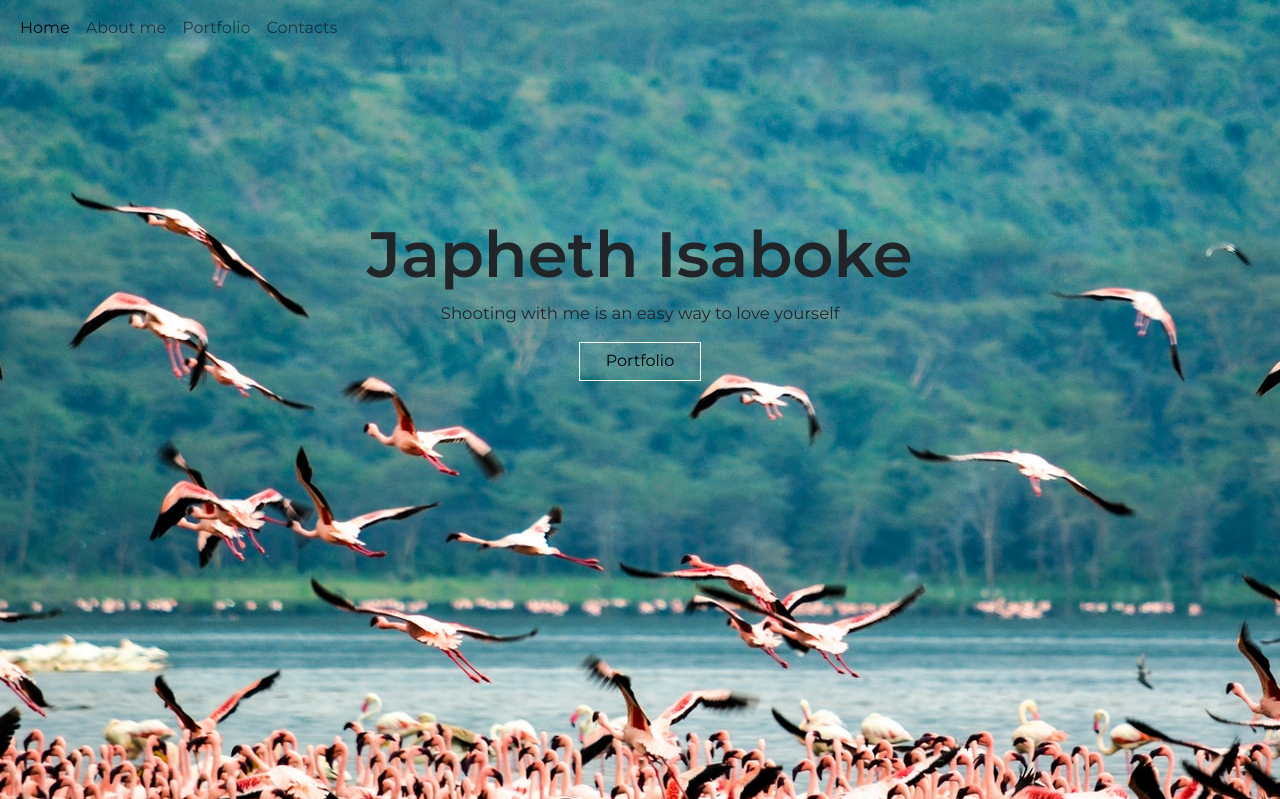
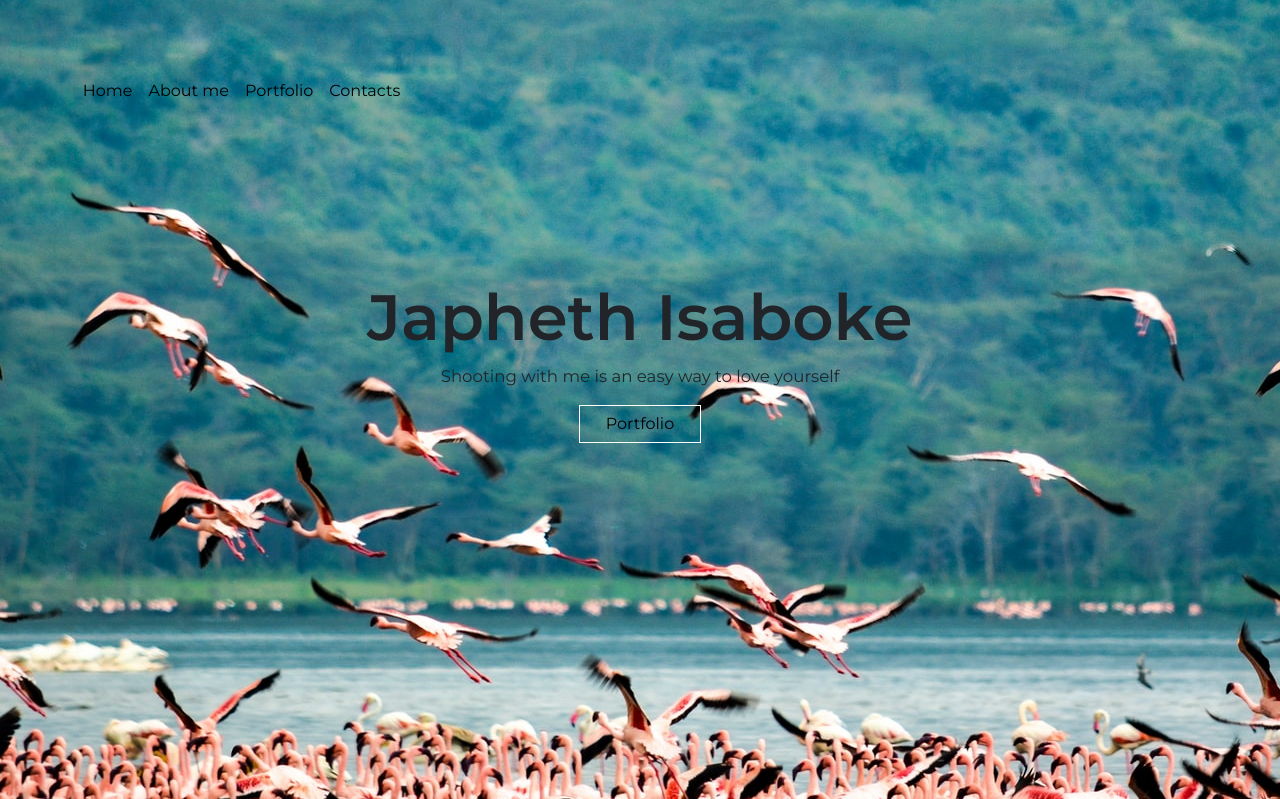
Before and after one commit to JoyChristine/myphotos, a Django app: page / in a window 1280 px wide. Shown: the top 799 px of the page. Run offline with Django 4.2, Linux system fonts and the light colour scheme.

Commit message:
style navbar

```diff
--- a/static/css/styles.css
+++ b/static/css/styles.css
@@ -29,6 +29,13 @@
     height:100vh;
     background-position: center center;
 
+}
+#navlist{
+  padding: 5% 5% 0% 5%;
+  color: black !important;
+}
+#navlist li a {
+  color: black !important;
 }
 #header{
     margin:10rem;
```
